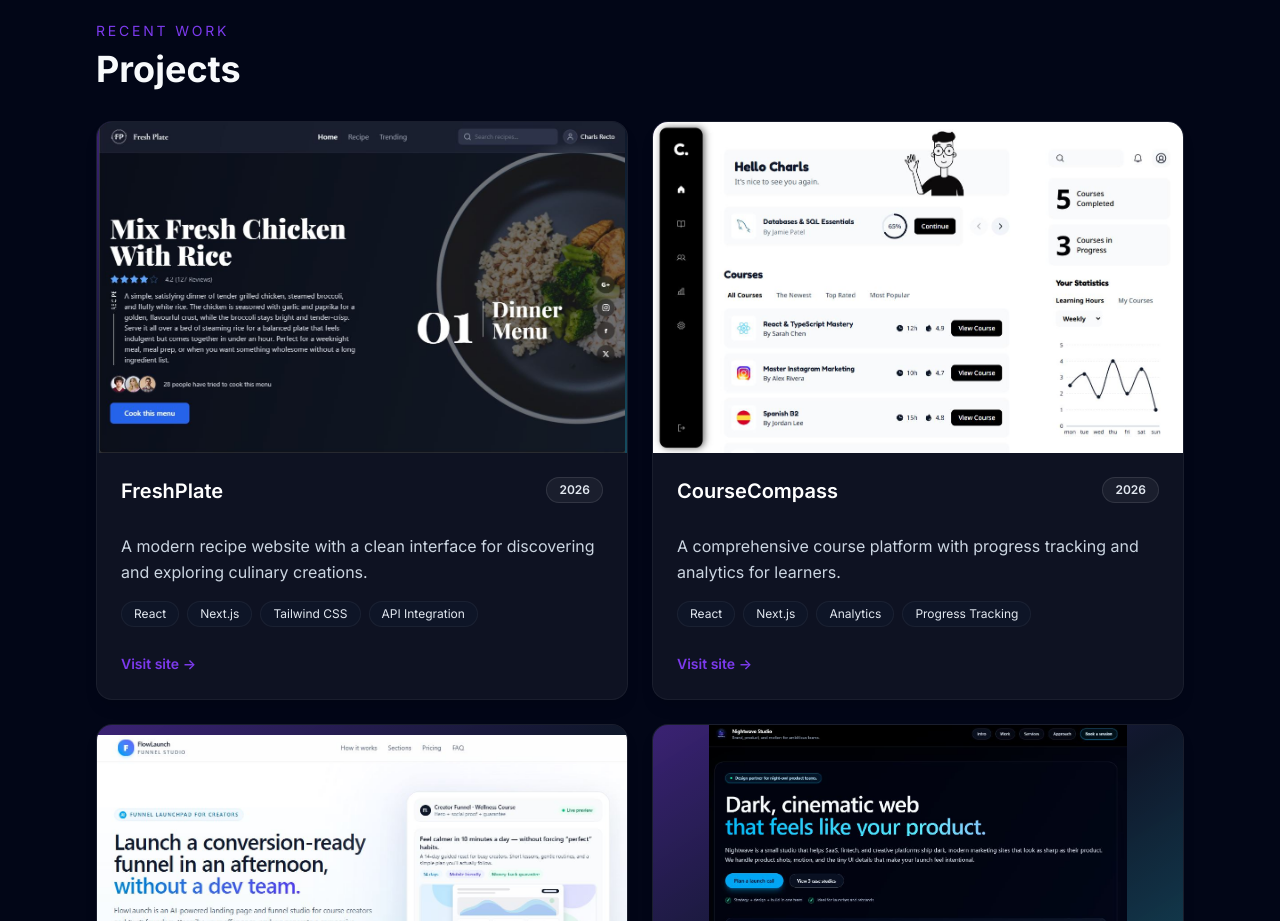
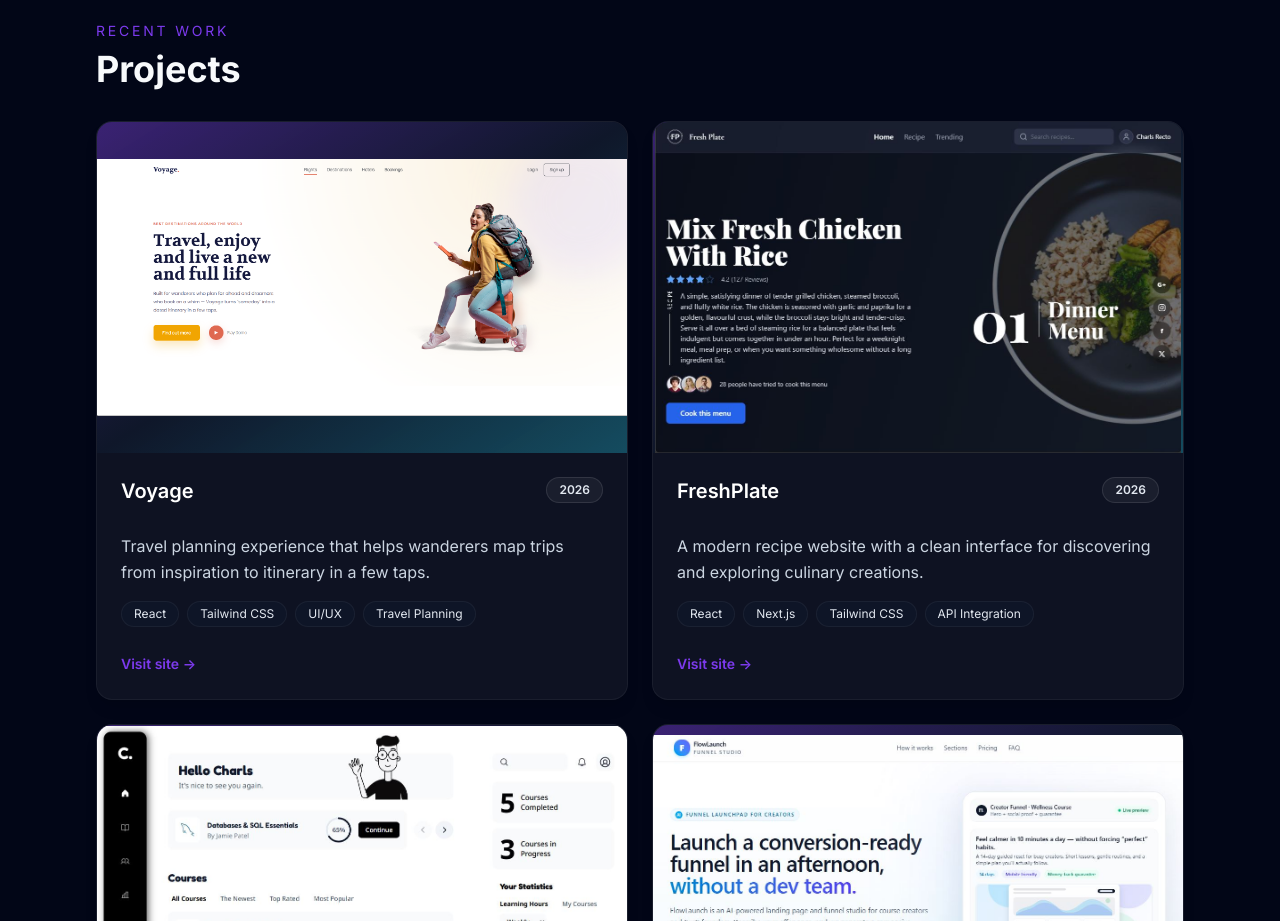
Before and after one commit to wabbit12/charlsrecto.dev, a React (Vite) app: page / in a window 1280 px wide. Shown: the part 1060-1981 px from the top of the page. Built offline with nearby package versions, Linux system fonts and the light colour scheme.

Commit message:
Add Voyage project entry

```diff
--- a/src/data/projects.js
+++ b/src/data/projects.js
@@ -30,8 +30,27 @@ import nightwaveThumbnail from '../assets/images/NightWave/nightwave.JPG';
 import harborbookThumbnail from '../assets/images/HarborBook/harborbook.JPG';
 import freshplateThumbnail from '../assets/images/FreshPlate/thumbnaill.JPG';
 import coursecompassThumbnail from '../assets/images/CourseCompass/thumbnail.JPG';
+import voyageThumbnail from '../assets/images/Voyage/voyage-thumbnail.png';
 
 const projects = [
+  {
+    slug: 'voyage',
+    title: 'Voyage',
+    description:
+      'Travel planning experience that helps wanderers map trips from inspiration to itinerary in a few taps.',
+    longDescription:
+      'Built for wanderers who plan far ahead and dreamers who book on a whim — Voyage turns “someday” into a dated itinerary in a few taps.',
+    role: 'Product Designer & Frontend Developer',
+    tech: ['React', 'Tailwind CSS', 'UI/UX', 'Travel Planning'],
+    year: '2026',
+    thumbnail: voyageThumbnail,
+    externalLink: 'https://voyage-travel-landing.vercel.app/voyage-travel-landing.html',
+    highlights: [
+      'Designed for spontaneous and planned travelers alike',
+      'Streamlined trip planning from inspiration to itinerary',
+      'Clean, immersive interface for browsing and booking experiences',
+    ],
+  },
   {
     slug: 'freshplate',
     title: 'FreshPlate',
```
Also changed, not shown: src/assets/images/Voyage/voyage-thumbnail.png (added), 1 other file (tests, documents, lock files or other folders).
